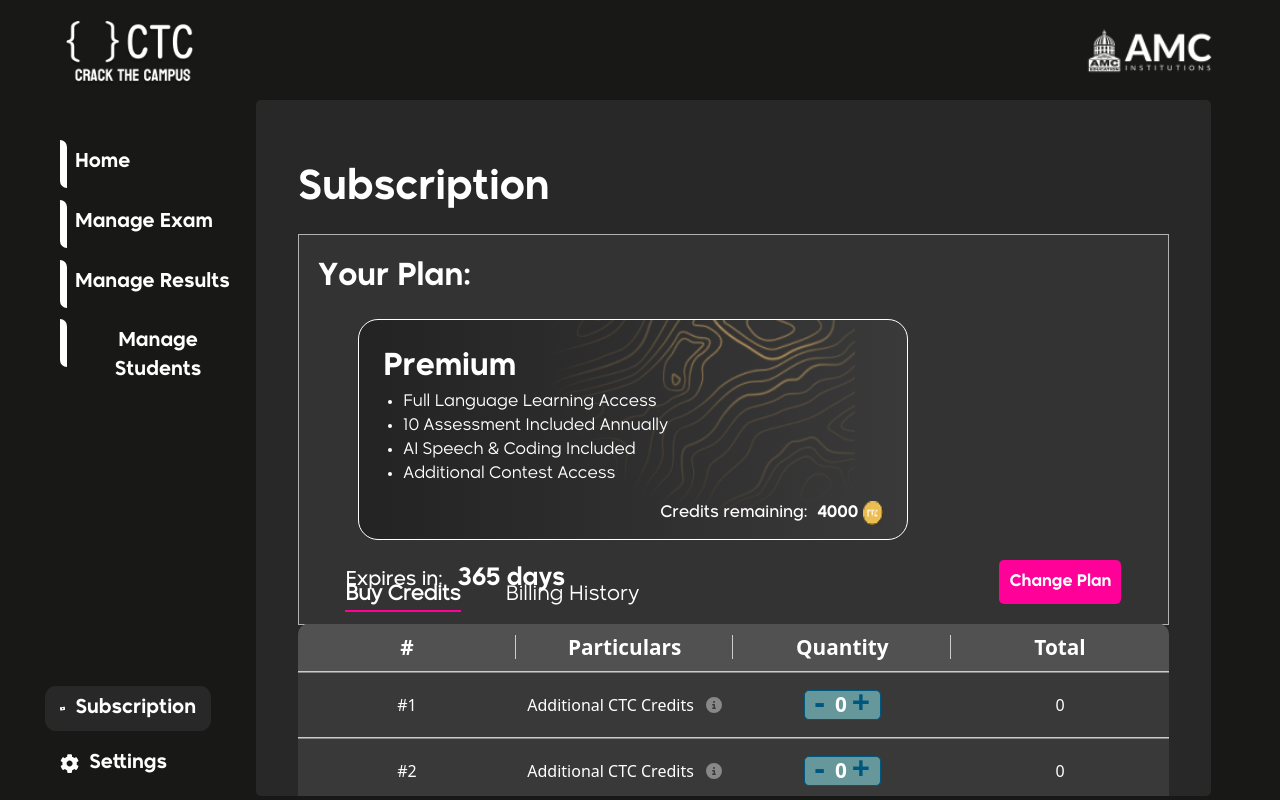
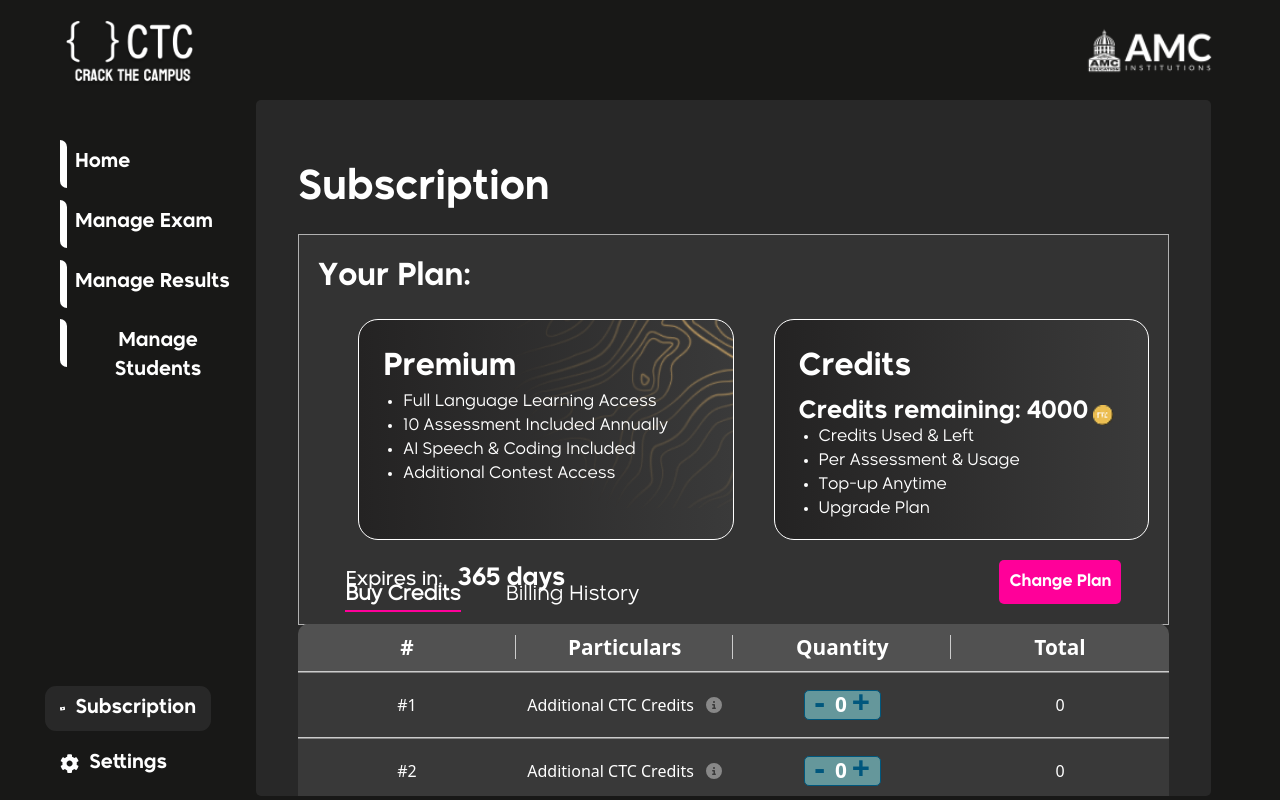
Before and after one commit to Castlerockin-Developers/ctc-Admin, a React (Vite) app: page / in a window 1280 px wide. Both pictures are taken after a click on the button "Subscription". Built offline with nearby package versions, Linux system fonts and the light colour scheme.

Commit message:
Refactor subscription component layout and enhance styling for credits display

```diff
--- a/src/component/Subcription.jsx
+++ b/src/component/Subcription.jsx
@@ -31,6 +31,7 @@ const Subcription = () => {
                 <h1>Subscription</h1>
                 <div className="subscription-card-container">
                     <h3>Your Plan:</h3>
+                    <div className='flex'>
                         <div className="subscribe-card">
                             <img src={subcribebg} alt="background" className="subscribe-bg" />
                             <h3>Premium</h3>
@@ -40,11 +41,22 @@ const Subcription = () => {
                                 <li>AI Speech & Coding Included</li>
                                 <li>Additional Contest Access</li>
                             </ul>
-                        <div className="flex justify-end w-full credit-balance">
-                            <p className="flex">
-                                Credits remaining: <span>4000</span>
+                        </div>
+                        <div className="subscribe-card">
+                            <h3>Credits</h3>
+                            <div className="flex w-full credit-balance">
+                                <div className="flex">
+                                    <h2 className='credits-remain-text'>Credits remaining: <span>4000</span></h2>
                                     <img src={coin} alt="coin" className="ctc-coin" />
-                            </p>
+                                </div>
+                            </div>
+                            <ul>
+                                <li>Credits Used & Left</li>
+                                <li>Per Assessment & Usage</li>
+                                <li>Top-up Anytime</li>
+                                <li>Upgrade Plan</li>
+                            </ul>
+
                         </div>
                     </div>
                     <div className="subscribe-bottom">
--- a/src/component/subscription.css
+++ b/src/component/subscription.css
@@ -82,6 +82,7 @@
 
 .ctc-coin {
     width: 20px;
+    height: 20px;
     margin-left: 5px;
 }
 
@@ -348,3 +349,12 @@
         height: 50vh;
     }
 }
+.subscription-container h2 {
+    color: white;
+    font-family: madina-semibold;
+    font-size: 1.5rem; /* Adjust as needed */
+}
+
+.credits-remain-text{
+    line-height: 50%;
+}
```
Lines whose indentation alone changed are shown as unchanged.
